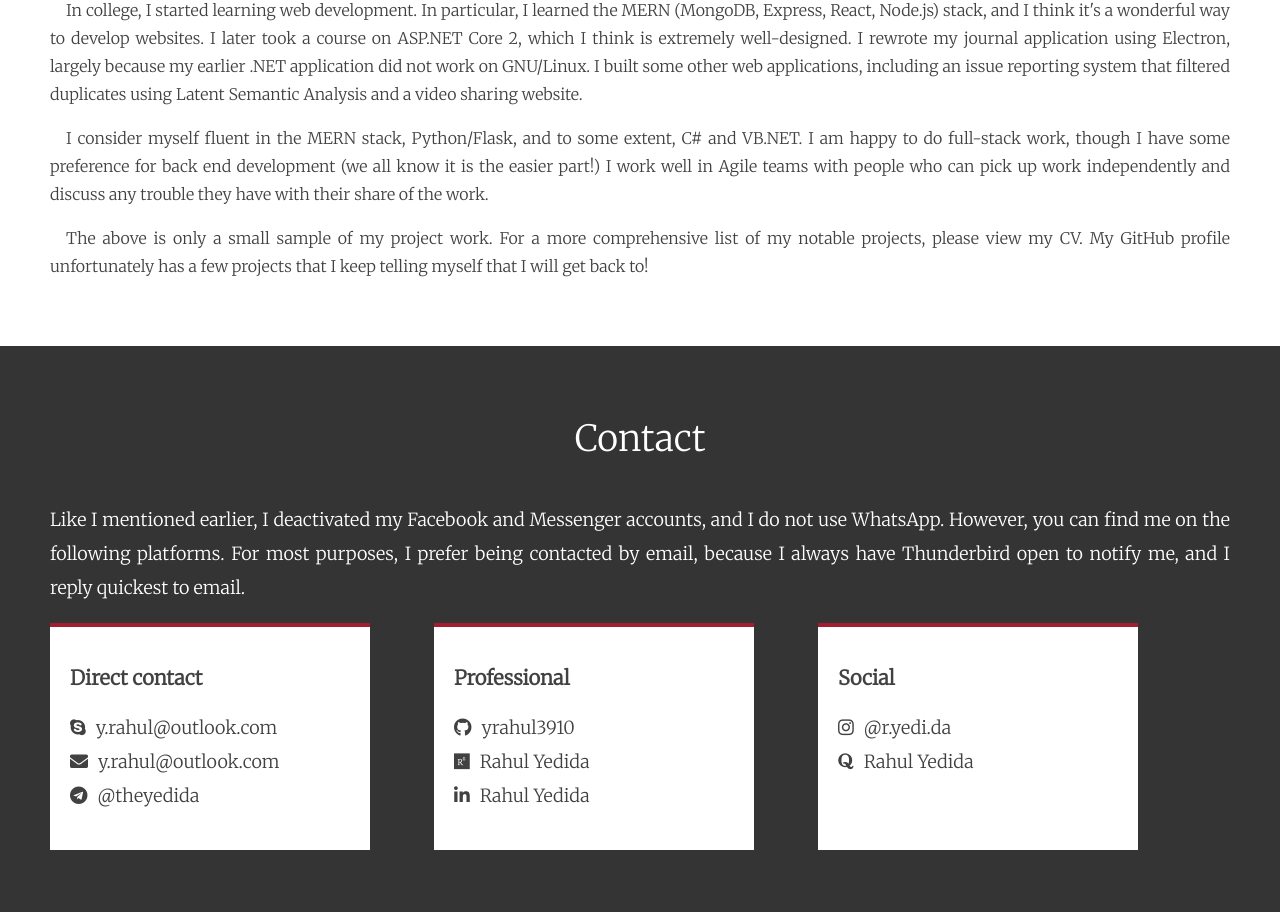
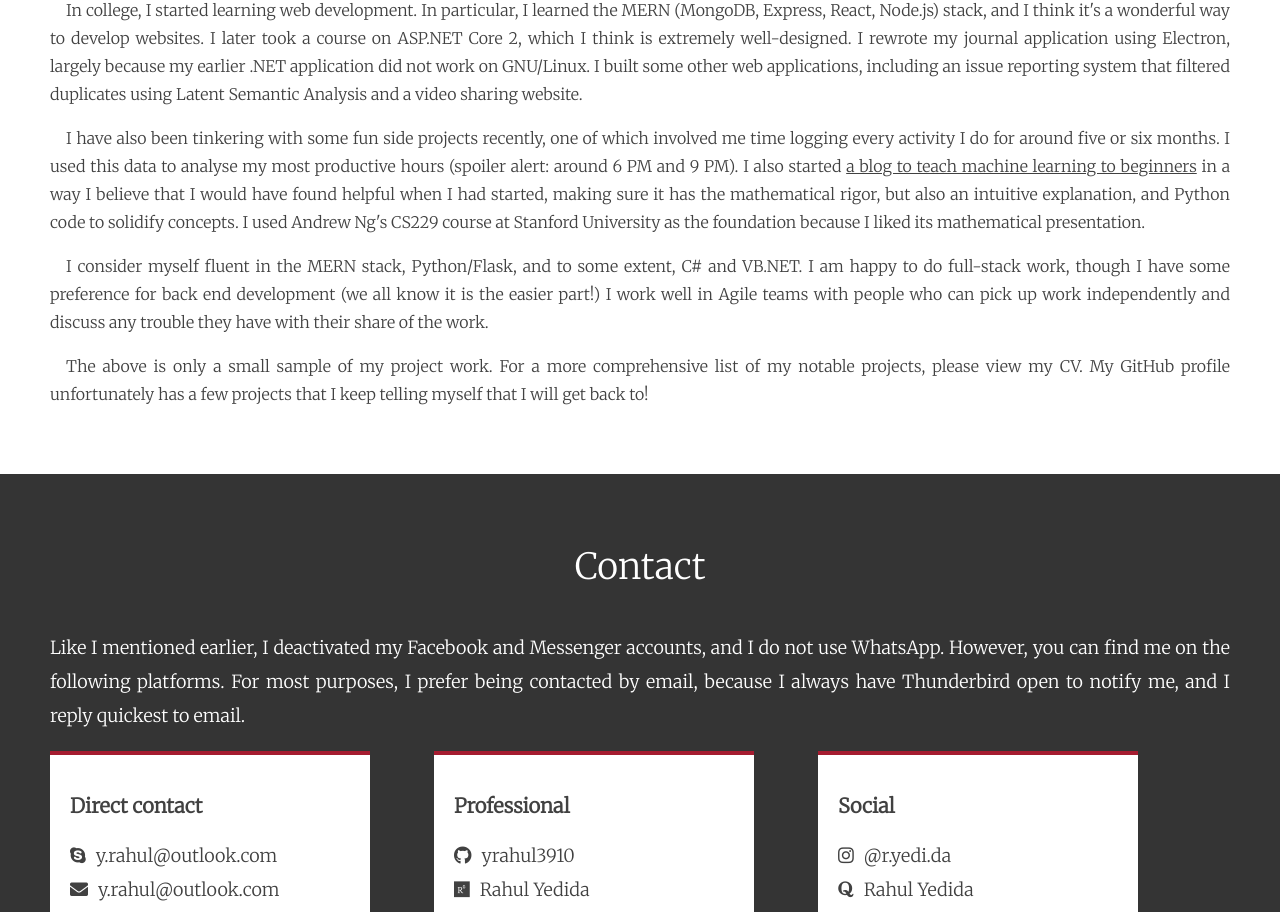
Before and after one commit to yrahul3910/yrahul3910.github.io, a React app: page /whyrahul in a window 1280 px wide. Shown: the part 3219-4131 px from the top of the page. Built offline with nearby package versions, Linux system fonts and the light colour scheme.

Commit message:
Added link to ML blog

```diff
--- a/components/MainPage.jsx
+++ b/components/MainPage.jsx
@@ -67,6 +67,9 @@ export default class MainPage extends React.Component {
                             In college, I started learning web development. In particular, I learned the MERN (MongoDB, Express, React, Node.js) stack, and I think it's a wonderful way to develop websites. I later took a course on ASP.NET Core 2, which I think is extremely well-designed. I rewrote my journal application using Electron, largely because my earlier .NET application did not work on GNU/Linux. I built some other web applications, including an issue reporting system that filtered duplicates using Latent Semantic Analysis and a video sharing website.
                         </p>
                         <p>
+                            I have also been tinkering with some fun side projects recently, one of which involved me time logging every activity I do for around five or six months. I used this data to analyse my most productive hours (spoiler alert: around 6 PM and 9 PM). I also started <a href="https://beginningwithml.wordpress.com" style={{textDecoration: "underline"}}>a blog to teach machine learning to beginners</a> in a way I believe that I would have found helpful when I had started, making sure it has the mathematical rigor, but also an intuitive explanation, and Python code to solidify concepts. I used Andrew Ng's CS229 course at Stanford University as the foundation because I liked its mathematical presentation.
+                        </p>
+                        <p>
                             I consider myself fluent in the MERN stack, Python/Flask, and to some extent, C# and VB.NET. I am happy to do full-stack work, though I have some preference for back end development (we all know it is the easier part!) I work well in Agile teams with people who can pick up work independently and discuss any trouble they have with their share of the work.
                         </p>
                         <p>
```
